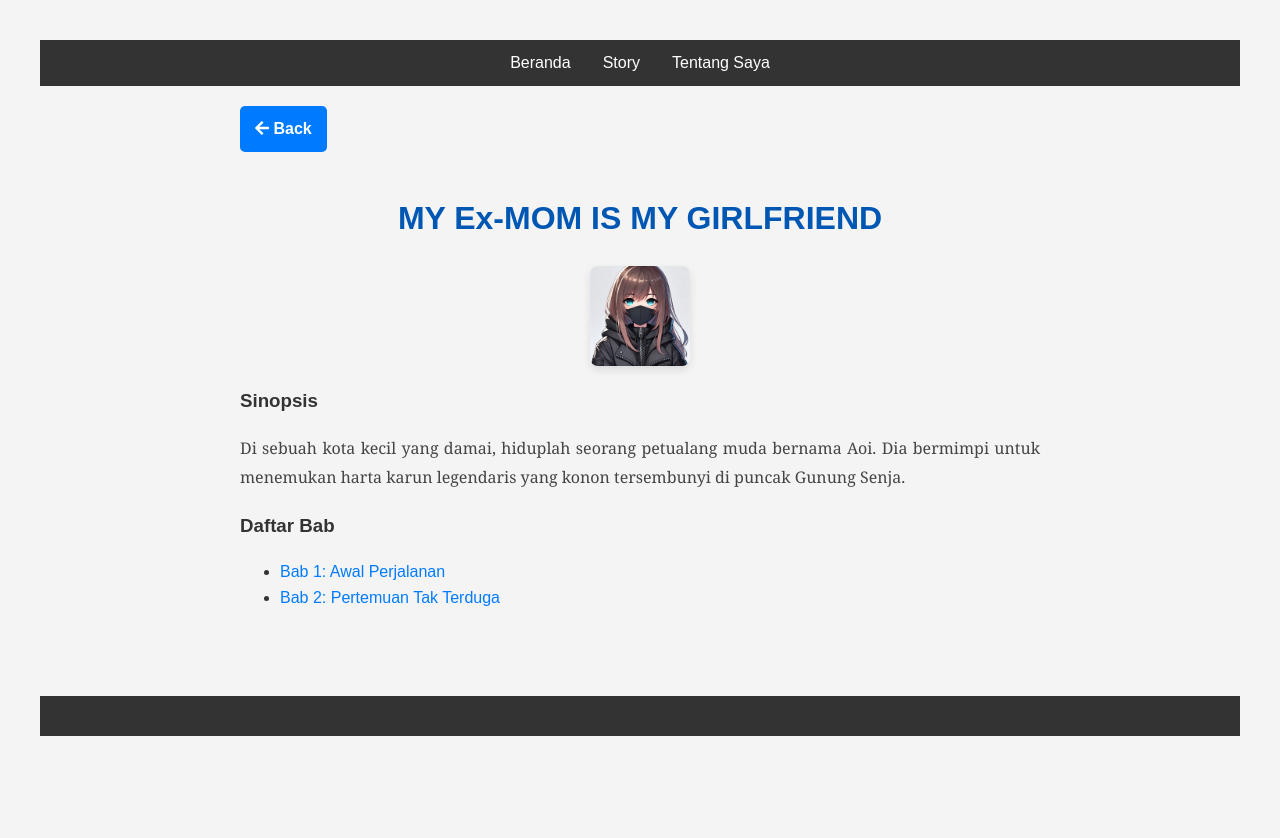
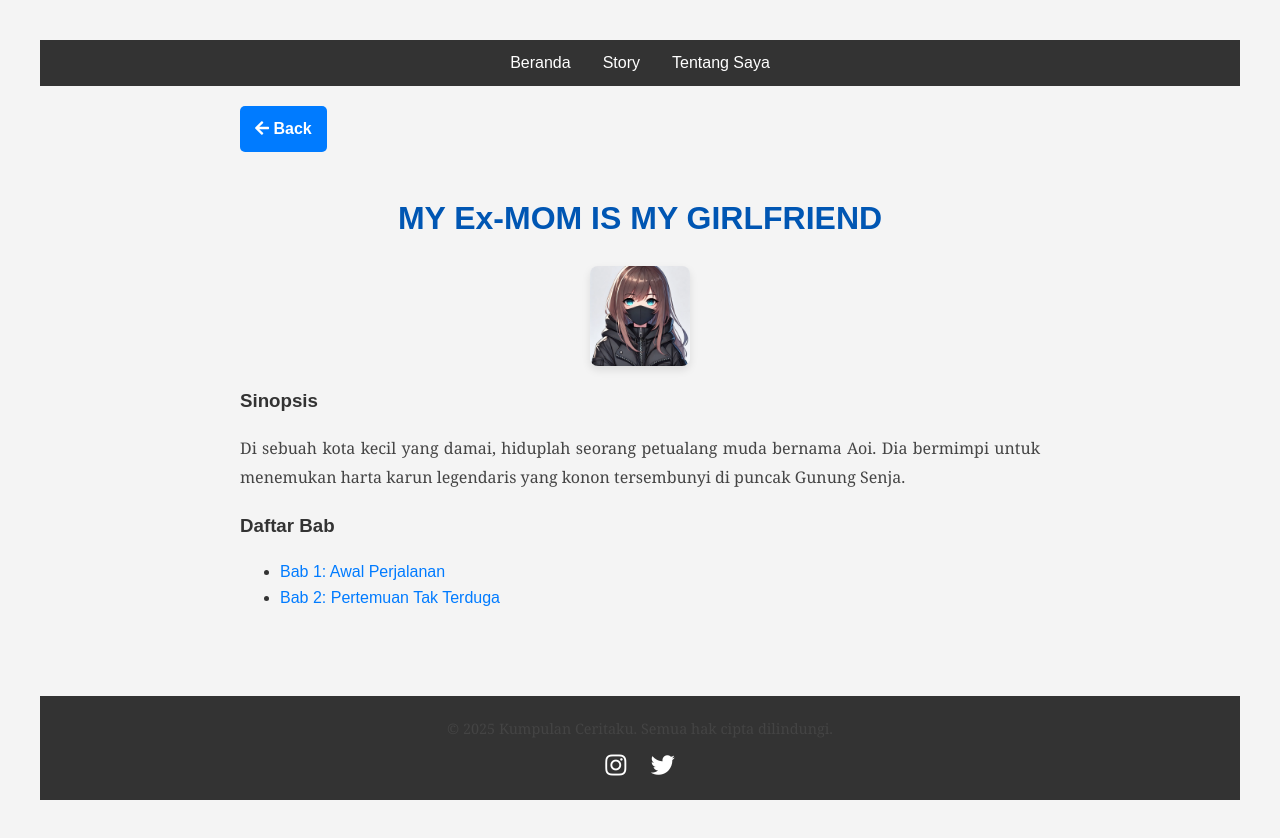
Before and after one commit to stelle-abyass/stelleworld, a plain HTML site: page Cerita1.html in a window 1280 px wide. Before the commit the page ends 800 px from the top, so only its background shows below. Drawn offline with Linux system fonts and the light colour scheme.

Commit message:
Update Cerita1.html

```diff
--- a/Cerita1.html
+++ b/Cerita1.html
@@ -34,7 +34,12 @@
     </div>
 
     <footer>
-        </footer>
+    <p>&copy; 2025 Kumpulan Ceritaku. Semua hak cipta dilindungi.</p>
+    <div class="social-icons">
+        <a href="[Link ke Instagram Anda]"><i class="fab fa-instagram"></i></a>
+        <a href="[Link ke Twitter Anda]"><i class="fab fa-twitter"></i></a>
+    </div>
+</footer>
 
 </body>
 </html>
```
